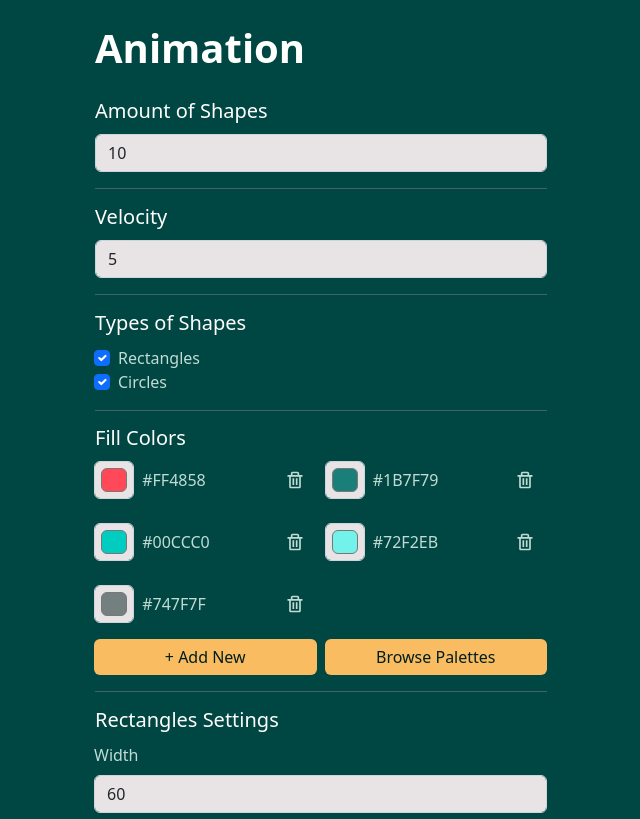
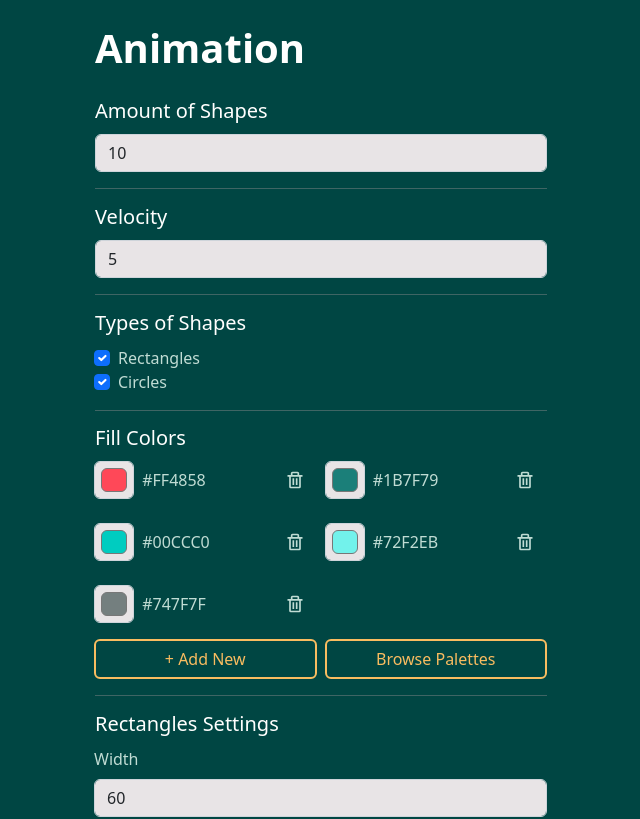
Before and after one commit to netrolite/graph-builder, a React (Vite) app: page / in a window 1280 px wide. Shown: the top 819 px of the page, without its empty margins (319-959 px from the left). Built offline with nearby package versions, Linux system fonts and the light colour scheme.

Commit message:
better styling for colors buttons

```diff
--- a/src/Input.jsx
+++ b/src/Input.jsx
@@ -323,13 +323,13 @@ export default function Input({animData, setAnimData}) {
                     <div>
                         <div className="input-subgroup grid-2-cols">
                             <button
-                                className="button w-100"
+                                className="button button-secondary w-100"
                                 onClick={addColor}
                             >
                                 + Add New
                             </button>
                             <button
-                                className="button w-100"
+                                className="button button-secondary w-100"
                                 onClick={togglePalettesWindow}
                             >
                                 Browse Palettes
--- a/src/index.css
+++ b/src/index.css
@@ -47,8 +47,8 @@ canvas {
 .button {
     background-color: var(--button);
     border: 0;
-    border-radius: 0.375rem;
-    padding: 0.375rem 0.725rem;
+    border-radius: 6px;
+    padding: 6px 12px;
     color: var(--button-text);
     transition: 200ms;
 }
@@ -56,6 +56,18 @@ canvas {
 .button:hover {
     background-color: var(--button-pressed);
     transition: 200ms;
+}
+
+.button-secondary {
+    background-color: transparent;
+    border: 2px solid var(--button);
+    color: var(--button);
+}
+
+.button-secondary:hover {
+    background-color: var(--button-pressed);
+    border: 2px solid var(--button-pressed);
+    color: var(--button-text);
 }
 
 h1, h2, h3, h4, h5, h6, .heading {
```
